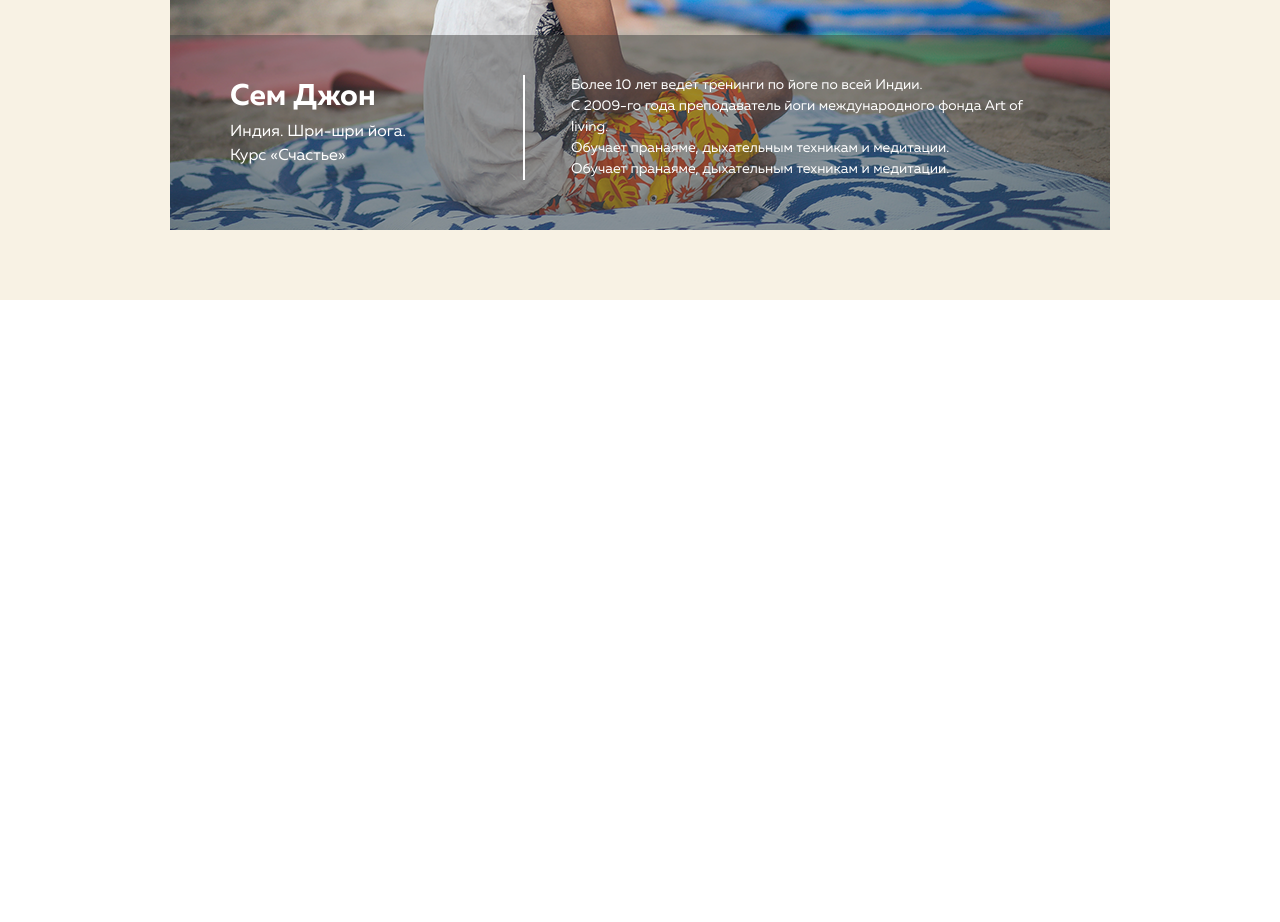
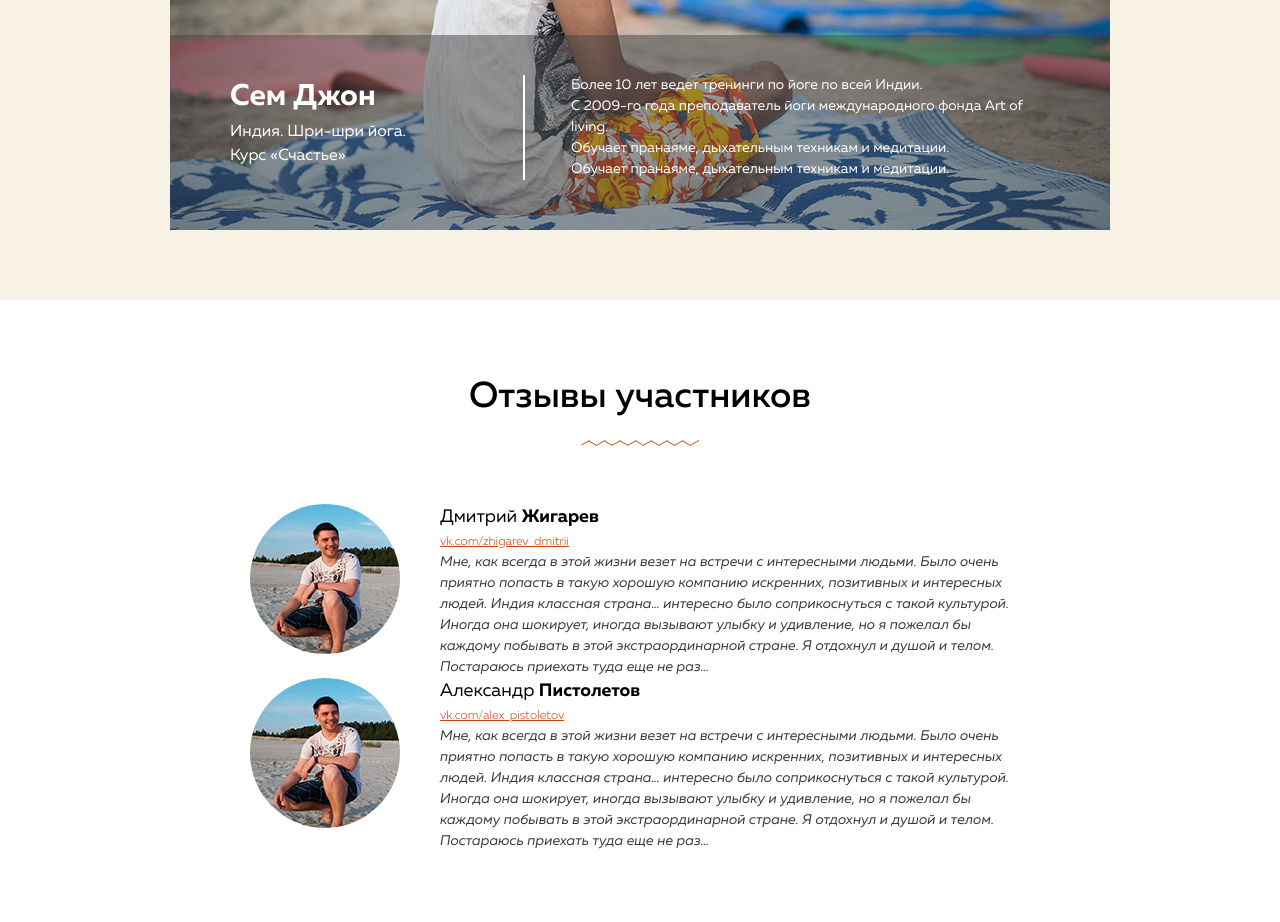
Before and after one commit to dmitriywolf/yoga, a website: page src/index.html in a window 1280 px wide. Shown: the part 5912-6834 px from the top of the page. Before the commit the page ends 6212 px from the top, so only its background shows below. Drawn offline with nearby package versions, Linux system fonts and the light colour scheme; files that its build step writes are made by us from their sources.

Commit message:
add reviews section

```diff
--- a/src/index.html
+++ b/src/index.html
@@ -536,10 +536,66 @@
 
             </div>
         </div>
-    </section>
-    <!-- /.instructors -->
+    </section> <!-- /.section .instructors__wrapper -->
+
 
     <!-- Rewiews -->
+    <section class="section reviews__wrapper">
+
+        <div class="container">
+            <div class="section__header">
+                <h2 class="section__title">Отзывы участников</h2>
+            </div>
+
+            <div class="reviews">
+
+                <div class="review row d-flex justify-content-center">
+                    <div class="review__author-avatar col-2">
+                        <img src="img/reviews/item-1.png" alt="Дмитрий Жигарев">
+                    </div>
+
+                    <div class="review__content col-8">
+                        <h3 class="review__author-name">Дмитрий <b>Жигарев</b></h3>
+                        <a class="review__author-social" href="#">vk.com/zhigarev_dmitrii</a>
+
+                        <p class="review__text">
+                            Мне, как всегда в этой жизни везет на встречи с интересными людьми.
+                            Было очень приятно попасть в такую хорошую компанию искренних, позитивных и
+                            интересных людей. Индия классная страна… интересно было соприкоснуться с
+                            такой культурой. Иногда она шокирует, иногда вызывают улыбку и удивление,
+                            но я пожелал бы каждому побывать в этой экстраординарной стране. Я отдохнул
+                            и душой и телом. Постараюсь приехать туда еще не раз…
+                        </p>
+                    </div> <!-- /.review__content -->
+                </div> <!-- /.review -->
+
+                <div class="review row d-flex justify-content-center">
+                    <div class="review__author-avatar col-2">
+                        <img src="img/reviews/item-1.png" alt="Дмитрий Жигарев">
+                    </div>
+
+                    <div class="review__content col-8">
+                        <h3 class="review__author-name">Александр <b>Пистолетов</b></h3>
+                        <a class="review__author-social" href="#">vk.com/alex_pistoletov</a>
+
+                        <p class="review__text">
+                            Мне, как всегда в этой жизни везет на встречи с интересными людьми.
+                            Было очень приятно попасть в такую хорошую компанию искренних, позитивных и
+                            интересных людей. Индия классная страна… интересно было соприкоснуться с
+                            такой культурой. Иногда она шокирует, иногда вызывают улыбку и удивление,
+                            но я пожелал бы каждому побывать в этой экстраординарной стране. Я отдохнул
+                            и душой и телом. Постараюсь приехать туда еще не раз…
+                        </p>
+                    </div> <!-- /.review__content -->
+                </div> <!-- /.review -->
+
+            </div> <!-- /.reviews -->
+
+        </div> <!-- /.container -->
+
+    </section> <!-- /.section .reviews__wrapper  -->
+
+    <!-- Advantages -->
 
 
 
--- /dev/null
+++ b/src/scss/blocks/review.scss
@@ -0,0 +1,29 @@
+.review__author-avatar  {
+    padding-right: 0;
+}
+
+.review__content {
+    padding-left: 40px;
+}
+
+.review__author-name {
+    font-size: 18px;
+    font-weight: 400;
+
+    b {
+        font-weight: 700;
+    }
+}
+
+.review__author-social {
+    font-size: 12px;
+    font-weight: 300;
+    color: #c94410;
+    text-decoration: underline;
+}
+
+.review__text {
+    font-size: 14px;
+    font-style: italic;
+    color: #393939;
+}
--- a/src/scss/style.scss
+++ b/src/scss/style.scss
@@ -29,3 +29,6 @@
 
 @import "blocks/instructors";
 @import "blocks/instructor";
+
+@import "blocks/reviews";
+@import "blocks/review";
```
Also changed, not shown: src/img/reviews/item-1.png (added), src/scss/blocks/reviews.scss (added).
